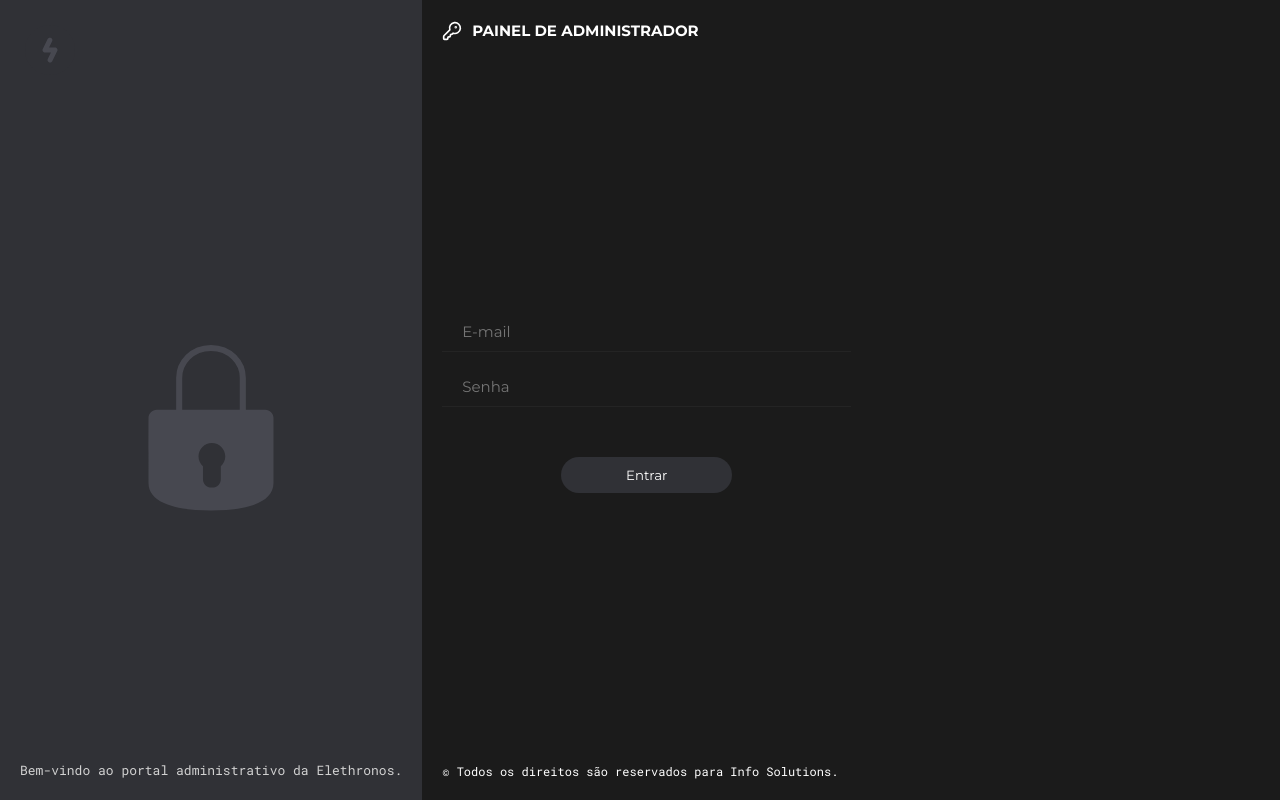
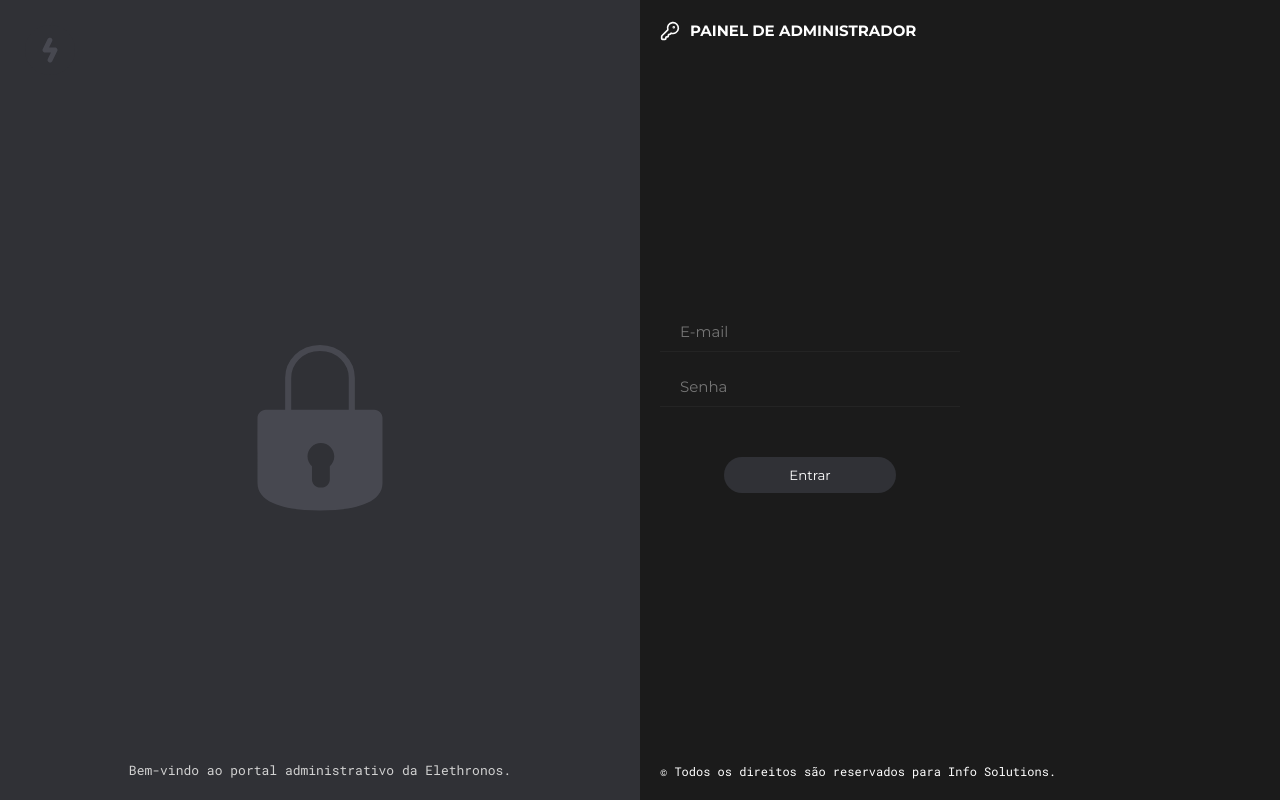
Before and after one commit to Tcc-frei/frontend, a React (Vite) app: page /painel in a window 1280 px wide. Built offline with nearby package versions, Linux system fonts and the light colour scheme.

Commit message:
feat: arrumando responsivadade 1920x1080

```diff
--- a/src/pages/painel/styles.scss
+++ b/src/pages/painel/styles.scss
@@ -11,7 +11,8 @@
   .conteudo-esquerdo {
     padding: 20px;
     background-color: #303136;
-    min-height: 50vh;
+    // min-width: 50vw;
+    flex: 1;
     display: flex;
     align-items: center;
     justify-content: space-between;
```
